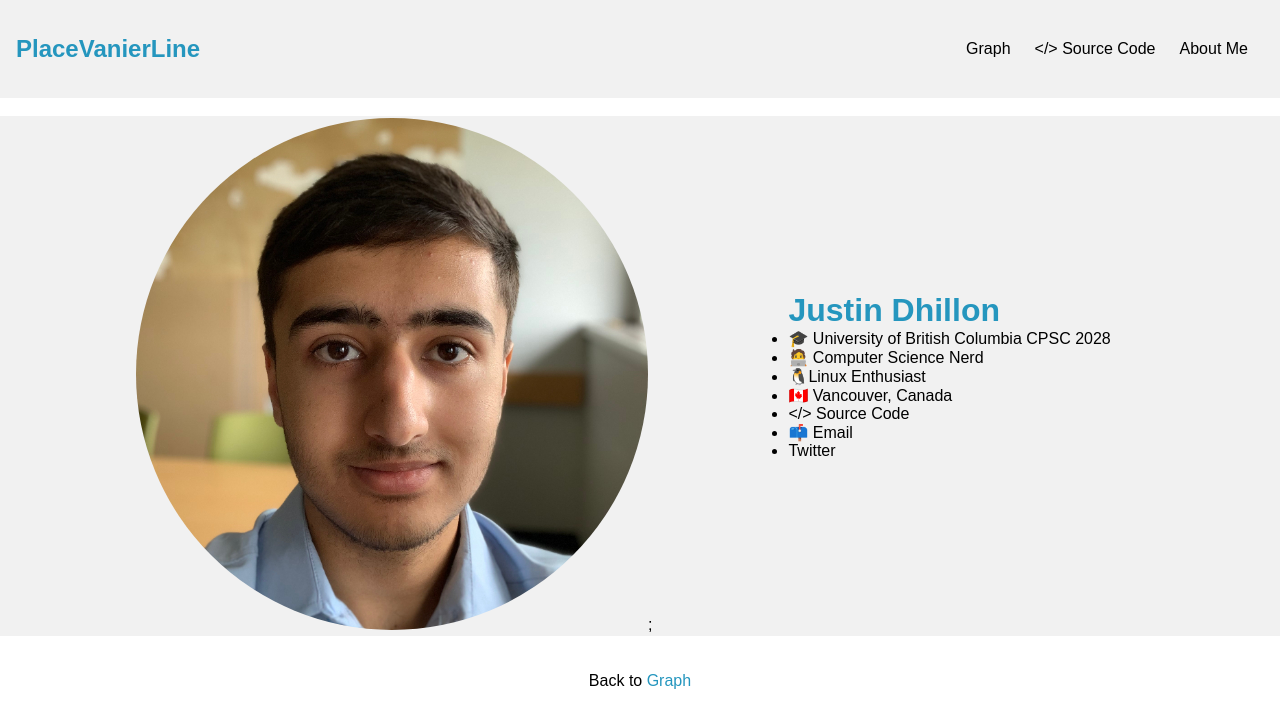
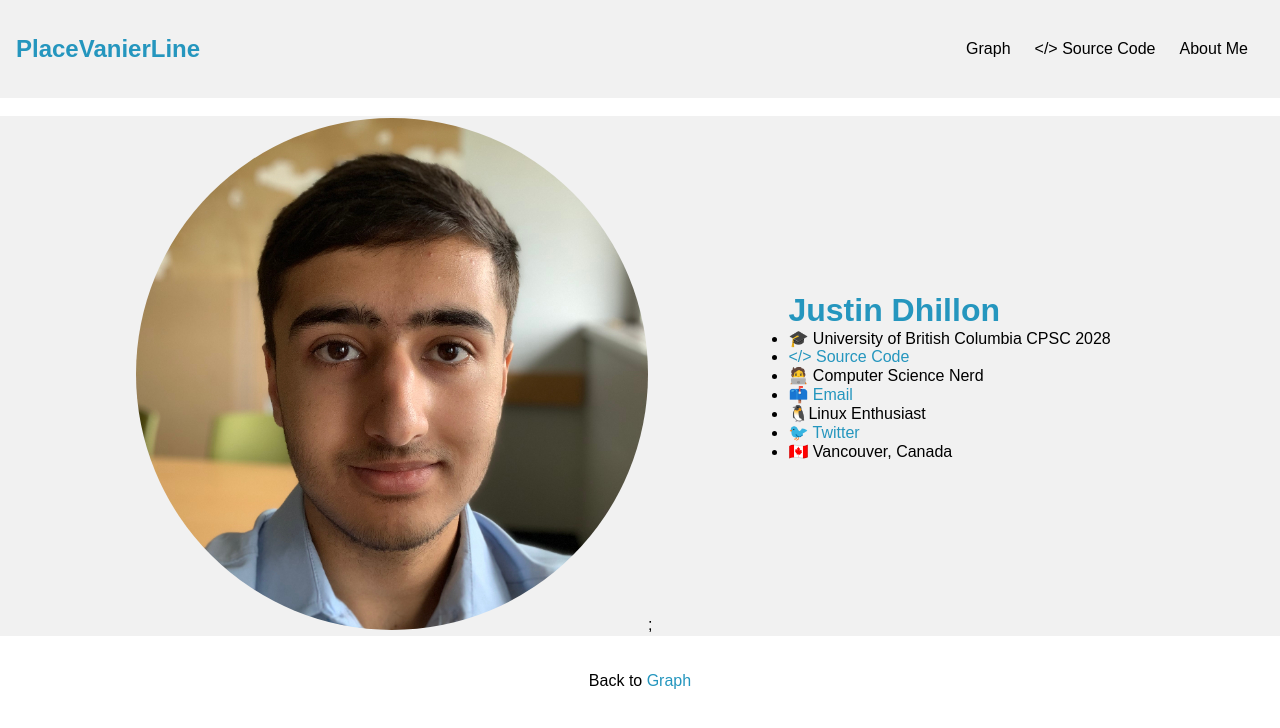
Before and after one commit to justindhillon/place-vanier-line, a Next.js app: page /about-me in a window 1280 px wide. Shown: the top 728 px of the page. Built offline with nearby package versions, Linux system fonts and the light colour scheme.

Commit message:
modified:   components/about-me.js

```diff
--- a/components/about-me.js
+++ b/components/about-me.js
@@ -14,12 +14,12 @@ export default function AboutMe() {
                         <h1 style={{color:"#2596be"}}>Justin Dhillon</h1>
                         <ul>
                             <li>🎓 University of British Columbia CPSC 2028</li>
+                            <li><a style={{color:"#2596be"}} href='https://github.com/justindhillon/place-vanier-line'>&lt;/&gt; Source Code</a></li>
                             <li>🧑‍💻 Computer Science Nerd</li>
+                            <li><a style={{color:"#2596be"}} href='https://mail.google.com/mail/u/0/?fs=1&tf=cm&source=mailto&to=justin.singh.dhillon@gmail.com'>📫 Email</a></li>
                             <li>🐧Linux Enthusiast</li>
+                            <li><a style={{color:"#2596be"}} href='https://twitter.com/justindhillon0'>🐦 Twitter</a></li>
                             <li>🇨🇦 Vancouver, Canada</li>
-                            <li><a href='https://github.com/justindhillon/place-vanier-line'>&lt;/&gt; Source Code</a></li>
-                            <li><a href='https://mail.google.com/mail/u/0/?fs=1&tf=cm&source=mailto&to=justin.singh.dhillon@gmail.com'>📫 Email</a></li>
-                            <li><a href='https://twitter.com/justindhillon0'>Twitter</a></li>
                         </ul>
                     </td>
                 </tr>
```
